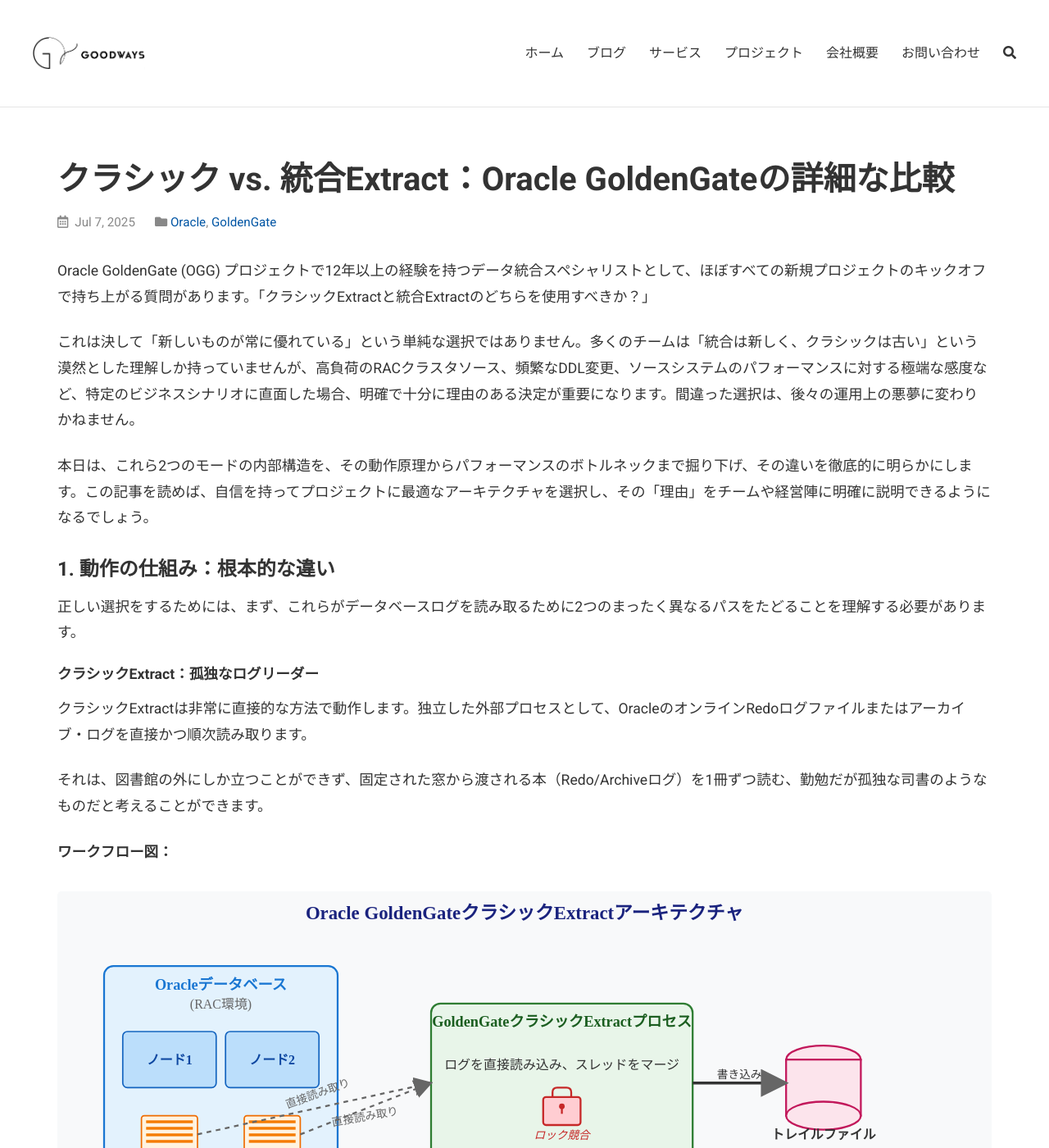
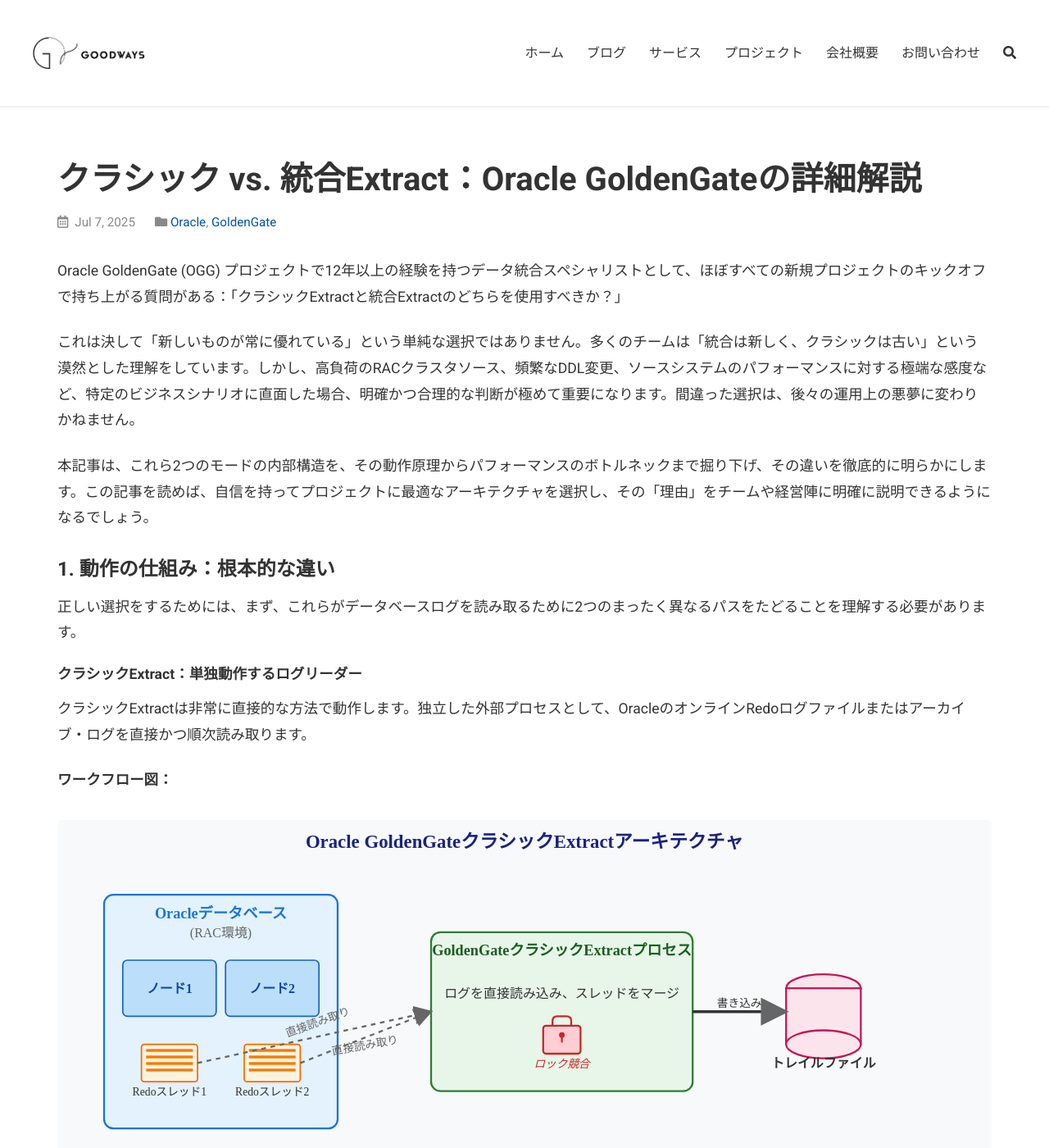
Before and after one commit to goodwaysIT/ja, a Jekyll site: the page built from _posts/2025-07-07-oracle-goldengate-classic-vs-integrated-extract.md, in a window 1280 px wide and 1400 px high. Shown: the whole window at 82% size. Built offline with Jekyll 4.4.1, drawn with Linux system fonts in a browser that asks for light colours; some of the changed text lies outside the part shown.

Commit message:
Update 2025-07-07-oracle-goldengate-classic-vs-integrated-extract.md

```diff
--- a/_posts/2025-07-07-oracle-goldengate-classic-vs-integrated-extract.md
+++ b/_posts/2025-07-07-oracle-goldengate-classic-vs-integrated-extract.md
@@ -1,6 +1,6 @@
 ---
 layout: post
-title: "クラシック vs. 統合Extract：Oracle GoldenGateの詳細な比較"
+title: "クラシック vs. 統合Extract：Oracle GoldenGateの詳細解説"
 excerpt: "Oracle GoldenGateのクラシックExtractモードと統合Extractモードを詳細に比較し、その中心的な違いと実用的な意味を明らかにします。"
 date: 2025-07-07 10:52:00 +0800
 categories: [Oracle, GoldenGate]
@@ -9,28 +9,26 @@ image: /assets/images/posts/oracle-goldengate-classic-vs-integrated-extract.png
 author: Shane
 ---
 
-Oracle GoldenGate (OGG) プロジェクトで12年以上の経験を持つデータ統合スペシャリストとして、ほぼすべての新規プロジェクトのキックオフで持ち上がる質問があります。「クラシックExtractと統合Extractのどちらを使用すべきか？」
+Oracle GoldenGate (OGG) プロジェクトで12年以上の経験を持つデータ統合スペシャリストとして、ほぼすべての新規プロジェクトのキックオフで持ち上がる質問がある：「クラシックExtractと統合Extractのどちらを使用すべきか？」
 
-これは決して「新しいものが常に優れている」という単純な選択ではありません。多くのチームは「統合は新しく、クラシックは古い」という漠然とした理解しか持っていませんが、高負荷のRACクラスタソース、頻繁なDDL変更、ソースシステムのパフォーマンスに対する極端な感度など、特定のビジネスシナリオに直面した場合、明確で十分に理由のある決定が重要になります。間違った選択は、後々の運用上の悪夢に変わりかねません。
+これは決して「新しいものが常に優れている」という単純な選択ではありません。多くのチームは「統合は新しく、クラシックは古い」という漠然とした理解をしています。しかし、高負荷のRACクラスタソース、頻繁なDDL変更、ソースシステムのパフォーマンスに対する極端な感度など、特定のビジネスシナリオに直面した場合、明確かつ合理的な判断が極めて重要になります。間違った選択は、後々の運用上の悪夢に変わりかねません。
 
-本日は、これら2つのモードの内部構造を、その動作原理からパフォーマンスのボトルネックまで掘り下げ、その違いを徹底的に明らかにします。この記事を読めば、自信を持ってプロジェクトに最適なアーキテクチャを選択し、その「理由」をチームや経営陣に明確に説明できるようになるでしょう。
+本記事は、これら2つのモードの内部構造を、その動作原理からパフォーマンスのボトルネックまで掘り下げ、その違いを徹底的に明らかにします。この記事を読めば、自信を持ってプロジェクトに最適なアーキテクチャを選択し、その「理由」をチームや経営陣に明確に説明できるようになるでしょう。
 
 ### 1. 動作の仕組み：根本的な違い
 
 正しい選択をするためには、まず、これらがデータベースログを読み取るために2つのまったく異なるパスをたどることを理解する必要があります。
 
-#### クラシックExtract：孤独なログリーダー
+#### クラシックExtract：単独動作するログリーダー
 
 クラシックExtractは非常に直接的な方法で動作します。独立した外部プロセスとして、OracleのオンラインRedoログファイルまたはアーカイブ・ログを直接かつ順次読み取ります。
-
-それは、図書館の外にしか立つことができず、固定された窓から渡される本（Redo/Archiveログ）を1冊ずつ読む、勤勉だが孤独な司書のようなものだと考えることができます。
 
 **ワークフロー図：**
 ![Classic Extract Workflow]({{ '/assets/images/ogg/classic-extract-workflow.svg' | relative_url }})
 
 このモードの利点は、そのシンプルさと独立性です。しかし、高並行性環境、特にRAC（Real Application Clusters）では、そのボトルネックが明らかになります。
 
-*   **RAC環境でのロック競合**: RAC環境では、各ノードが独自のRedoスレッドを生成します。データの一貫性を確保するために、クラシックExtractは異なるノードからログを読み取り、SCN（System Change Number）でマージソートする必要があります。このプロセスは、司書が複数の窓口から同時に本を処理しようとし、元のページ番号で並べ替えなければならないようなもので、非常に非効率的であり、あるノードのログを待つ間に大幅な遅延を引き起こすことがよくあります。これがRAC環境におけるクラシックモードの「原罪」です。
+*   **RAC環境でのロック競合**: RAC環境では、各ノードが独自のRedoスレッドを生成します。データの一貫性を確保するために、クラシックExtractは異なるノードからログを読み取り、SCN（System Change Number）でマージソートする必要があります。このプロセスは、司書が複数の窓口から同時に本を処理しようとし、元のページ番号で並べ替えなければならないようなものです。非常に非効率的であり、、ノードのログを待つ間に重大なレイテンシが発生しがちです。これがRAC環境におけるクラシックモードの問題です。
 *   **限定的なDDLサポート**: クラシックモードのDDL（データ定義言語）サポートは不格好で、追加の構成が必要であり、サポートされるDDLタイプも限られており、取り扱いが非常に面倒です。
 
 #### 統合Extract：データベースの奥深くにある「内部エージェント」
```
